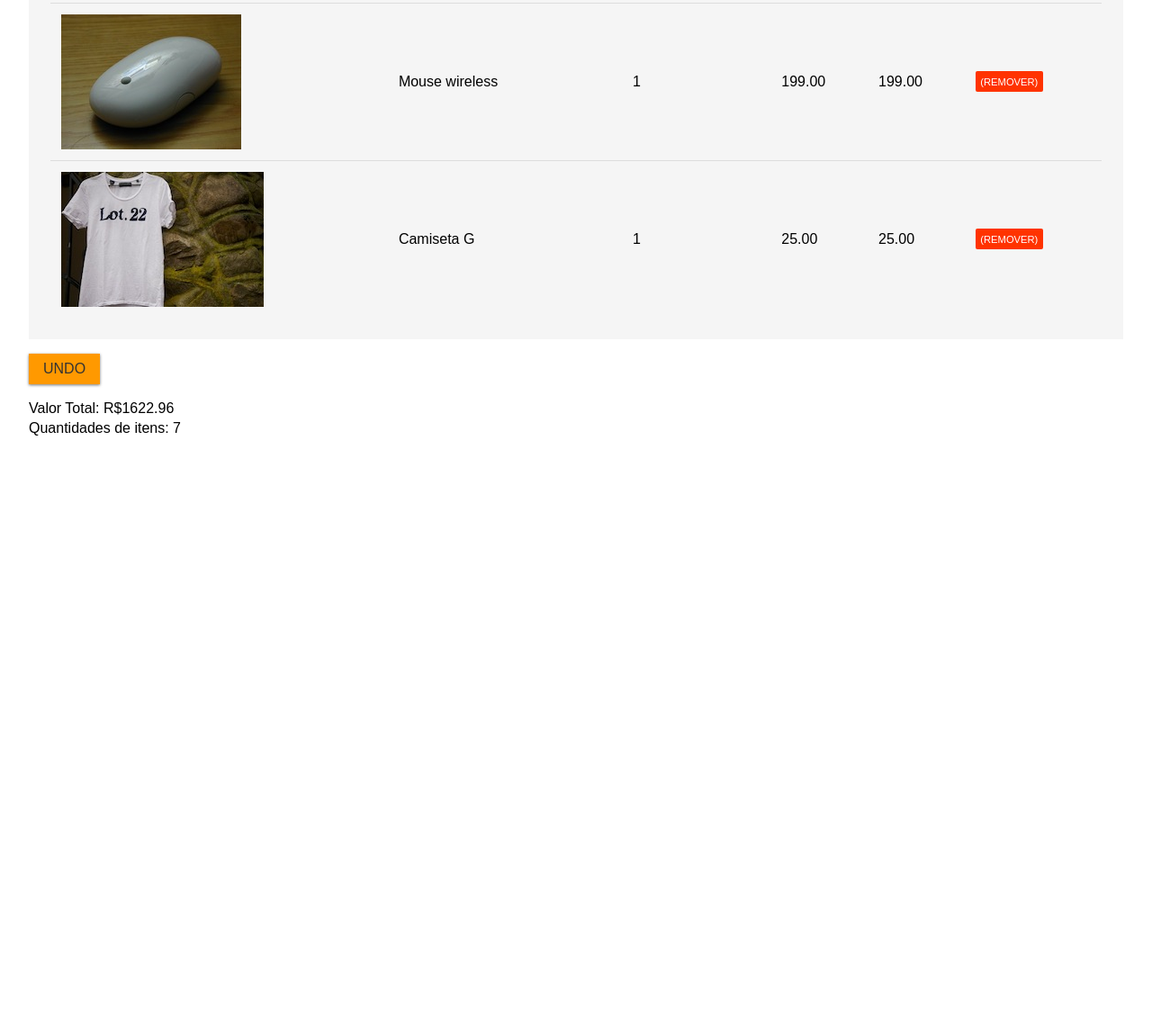
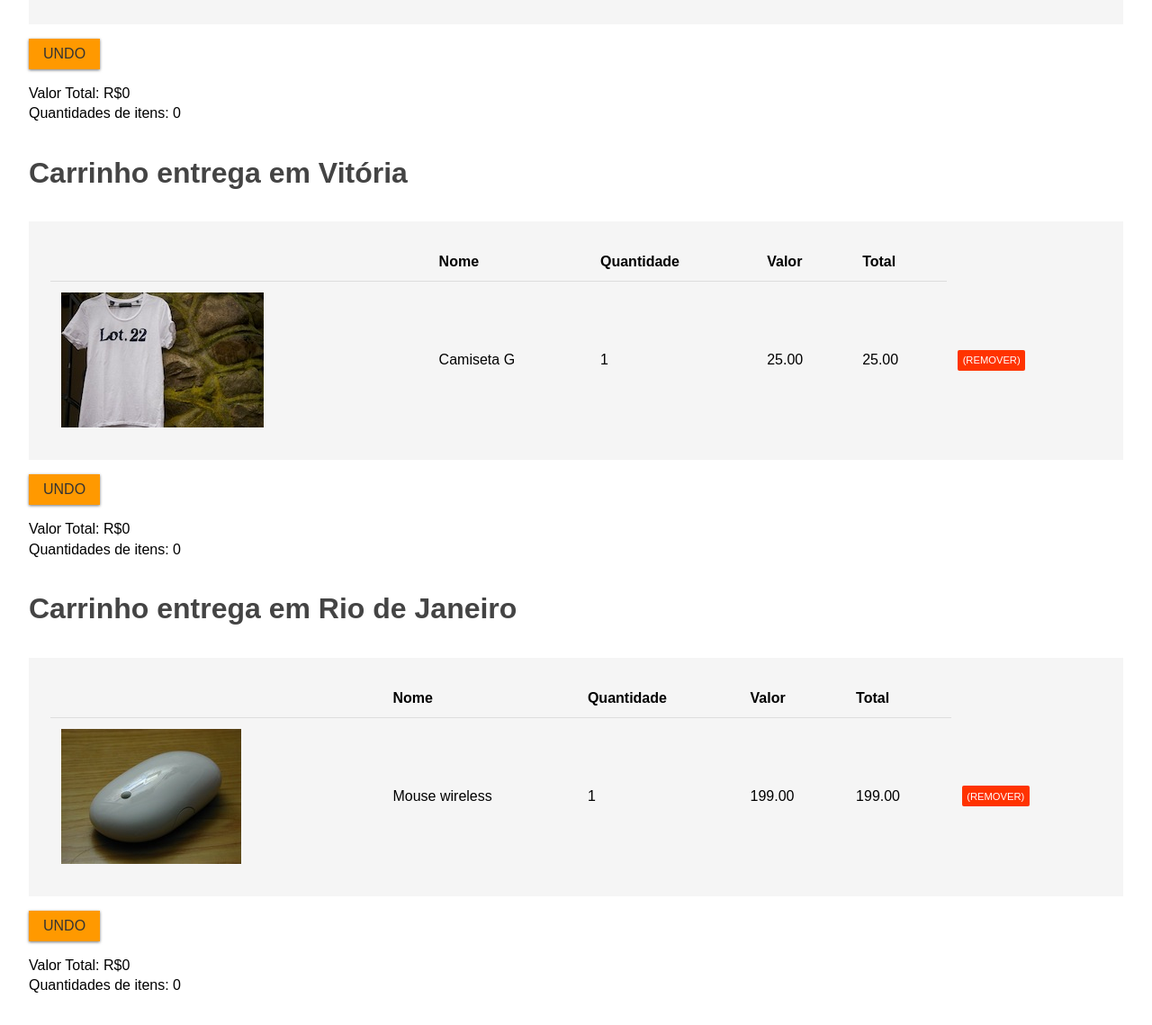
Before and after one commit to marcuspereiradev/content-manipulation, a plain HTML site: page jquery/index.html in a window 1280 px wide. Shown: the part 1047-2186 px from the top of the page at 90% size. Before the commit the page ends 1567 px from the top, so only its background shows below. Drawn offline with Linux system fonts and the light colour scheme.

Commit message:
Adding new little car

```diff
--- a/jquery/index.html
+++ b/jquery/index.html
@@ -56,14 +56,40 @@
 					<td class= "item-total">100.00</td>
 					<td><a class= "remove-item" href="">(Remover)</a></td>
 				</tr>
+
+
+			</tbody>
+
+		</table>
+
+		<div>
+			<input type="button" value="undo" class ="undo">
+		</div>
+		<div>
+			Valor Total: R$<span class = "valor-total">0</span>
+			<br>
+			Quantidades de itens: <span class ="quantidades-de-itens">0</span>
+		</div>
+
+	</div>
+
+
+	<!--////////////////////////////////////////////////-->
+
+	<div class="carrinho">
+		<h2>Carrinho entrega em Vitória</h2>
+		<table>
+			<thead>
 				<tr>
-					<td><img src="imagens/mouse.jpg"></td>
-					<td>Mouse wireless</td>
-					<td>1</td>
-					<td>199.00</td>
-					<td class= "item-total">199.00</td>
-					<td><a class= "remove-item" href="">(Remover)</a></td>
+					<td></td>
+					<td>Nome</td>
+					<td>Quantidade</td>
+					<td>Valor</td>
+					<td>Total</td>
 				</tr>
+			</thead>
+			<tbody>
+
 				<tr>
 					<td><img src="imagens/camiseta.jpg"></td>
 					<td>Camiseta G</td>
@@ -76,14 +102,57 @@
 
 		</table>
 
+		<div>
+			<input type="button" value="undo" class ="undo">
+		</div>
+		<div>
+			Valor Total: R$<span class ="valor-total">0</span>
+			<br>
+			Quantidades de itens: <span class ="quantidades-de-itens">0</span>
+		</div>
+
+
 	</div>
-	<div>
-		<input type="button" value="undo" id="undo">
-	</div>
-	<div>
-		Valor Total: R$<span id="valor-total">0</span>
-		<br>
-		Quantidades de itens: <span id="quantidades-de-itens">0</span>
+
+
+<!--////////////////////////////////////////////////-->
+
+	<div class="carrinho">
+		<h2>Carrinho entrega em Rio de Janeiro</h2>
+		<table>
+			<thead>
+				<tr>
+					<td></td>
+					<td>Nome</td>
+					<td>Quantidade</td>
+					<td>Valor</td>
+					<td>Total</td>
+				</tr>
+			</thead>
+			<tbody>
+
+				<tr>
+					<td><img src="imagens/mouse.jpg"></td>
+					<td>Mouse wireless</td>
+					<td>1</td>
+					<td>199.00</td>
+					<td class= "item-total">199.00</td>
+					<td><a class= "remove-item" href="">(Remover)</a></td>
+				</tr>
+			</tbody>
+
+		</table>
+
+		<div>
+			<input type="button" value="undo" class ="undo">
+		</div>
+		<div>
+			Valor Total: R$<span class ="valor-total">0</span>
+			<br>
+			Quantidades de itens: <span class ="quantidades-de-itens">0</span>
+		</div>
+
+
 	</div>
 
 	<script src="jquery-3.2.1.min.js"></script>
```
